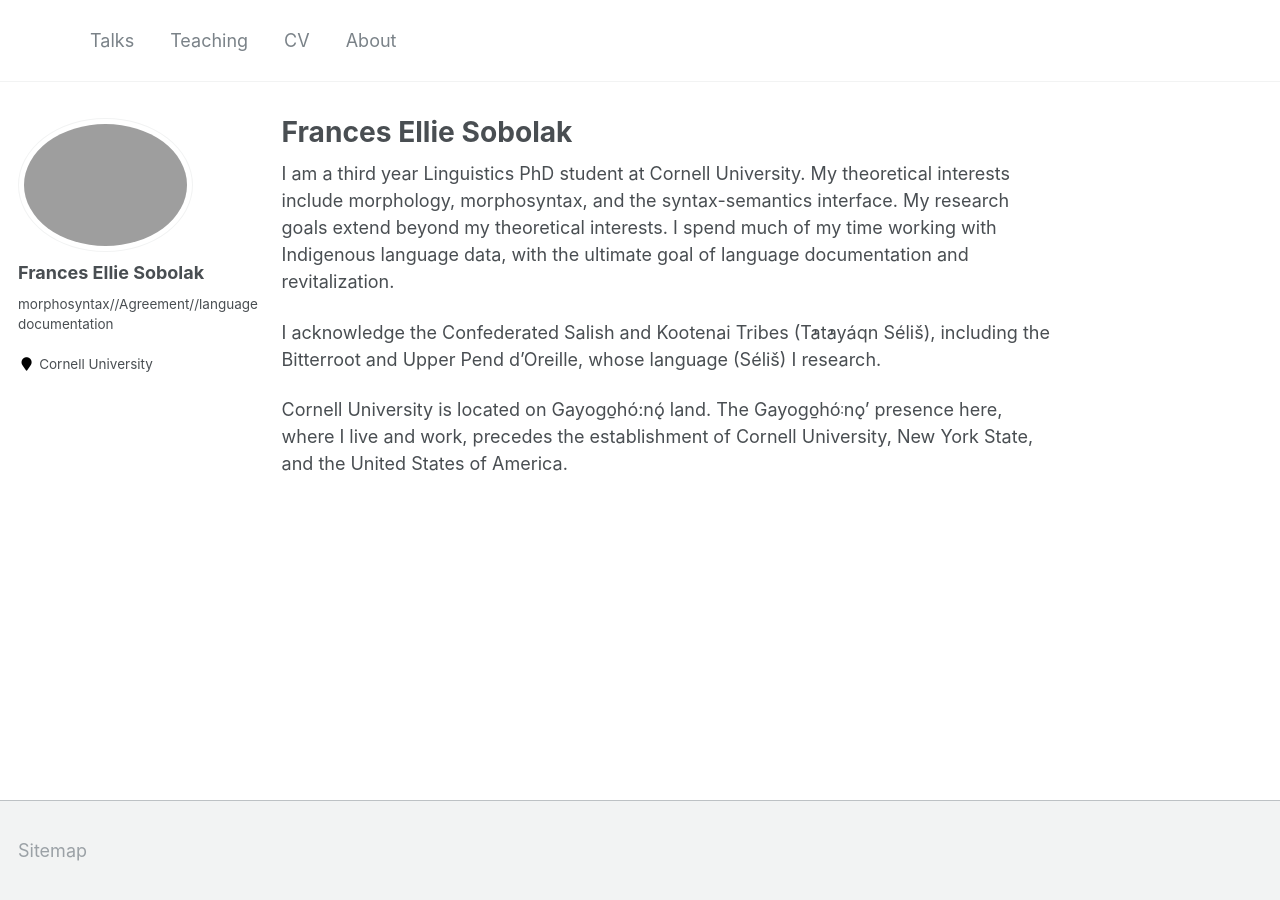
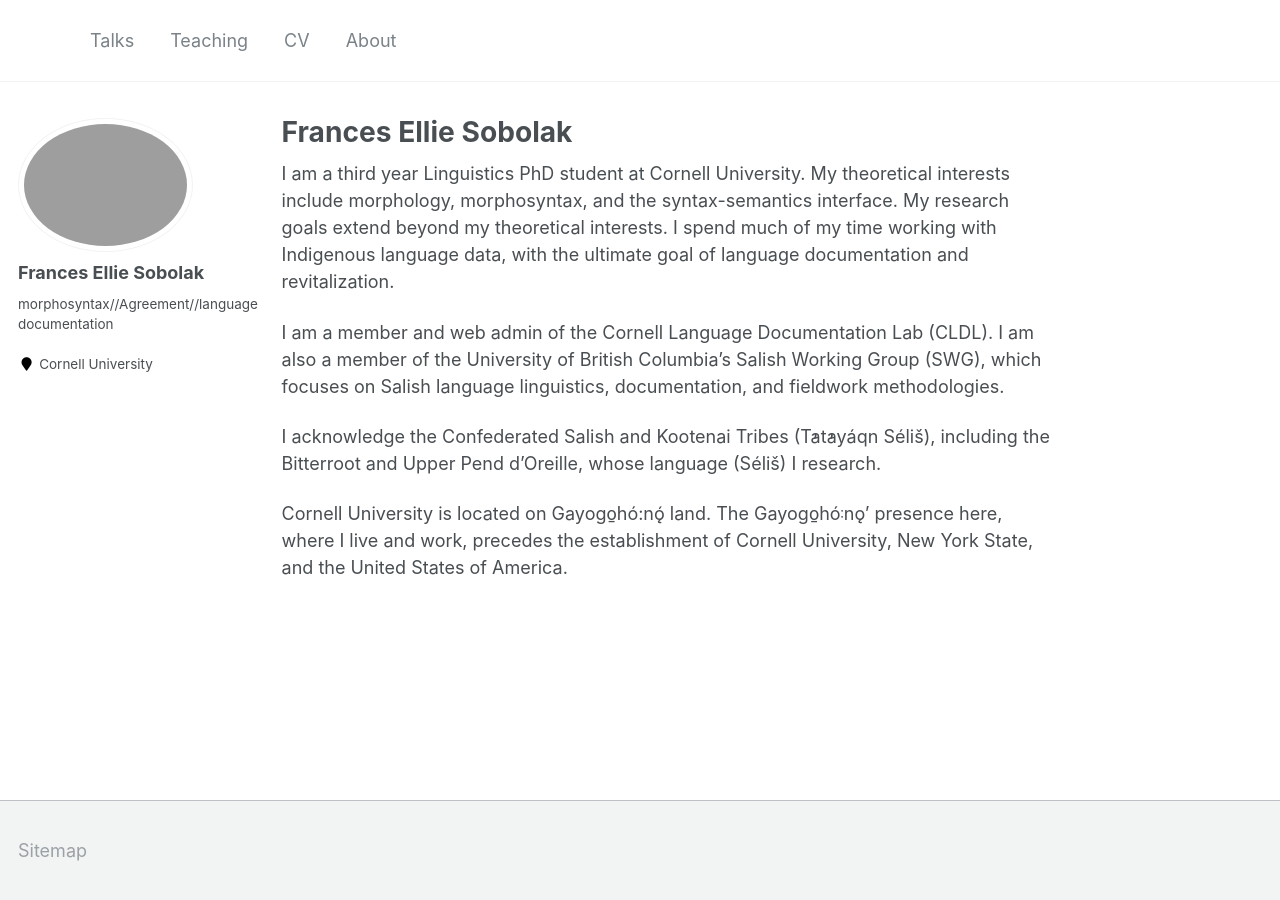
Before and after one commit to fesobolak/fesobolak.github.io, a Jekyll site: the page built from _pages/about.md, in a window 1280 px wide. Built offline with Jekyll 4.4.1, drawn with Linux system fonts in a browser that asks for light colours.

Commit message:
Update about.md

```diff
--- a/_pages/about.md
+++ b/_pages/about.md
@@ -11,6 +11,8 @@ redirect_from:
 
 I am a third year Linguistics PhD student at Cornell University. My theoretical interests include morphology, morphosyntax, and the syntax-semantics interface. My research goals extend beyond my theoretical interests. I spend much of my time working with Indigenous language data, with the ultimate goal of language documentation and revitalization.
 
+I am a member and web admin of the Cornell Language Documentation Lab (CLDL). I am also a member of the University of British Columbia's Salish Working Group (SWG), which focuses on Salish language linguistics, documentation, and fieldwork methodologies.
+
 
 I acknowledge the Confederated Salish and Kootenai Tribes (T̓at̓ayáqn Séliš), including the Bitterroot and Upper Pend d'Oreille, whose language (Séliš) I research.
 
```
